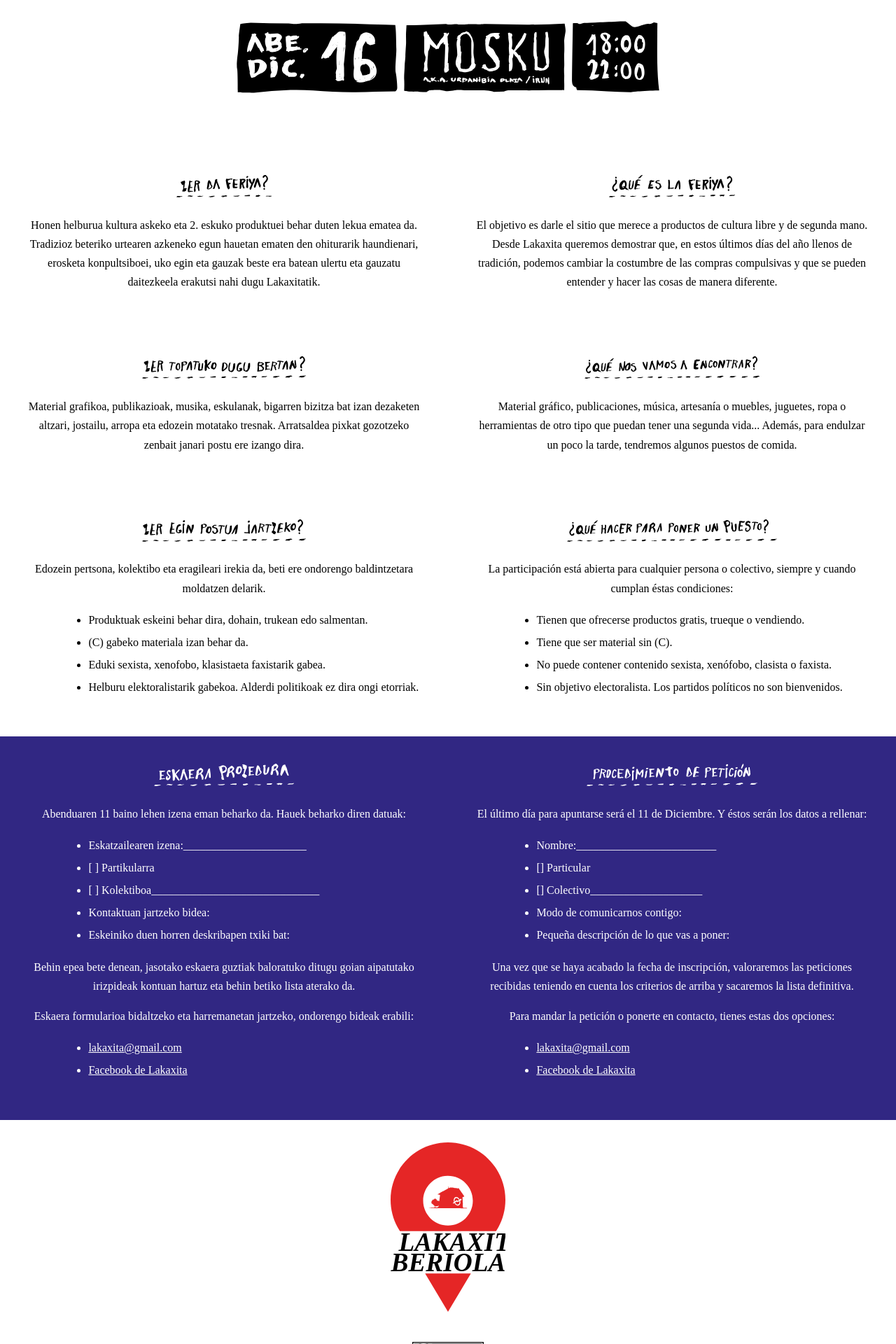
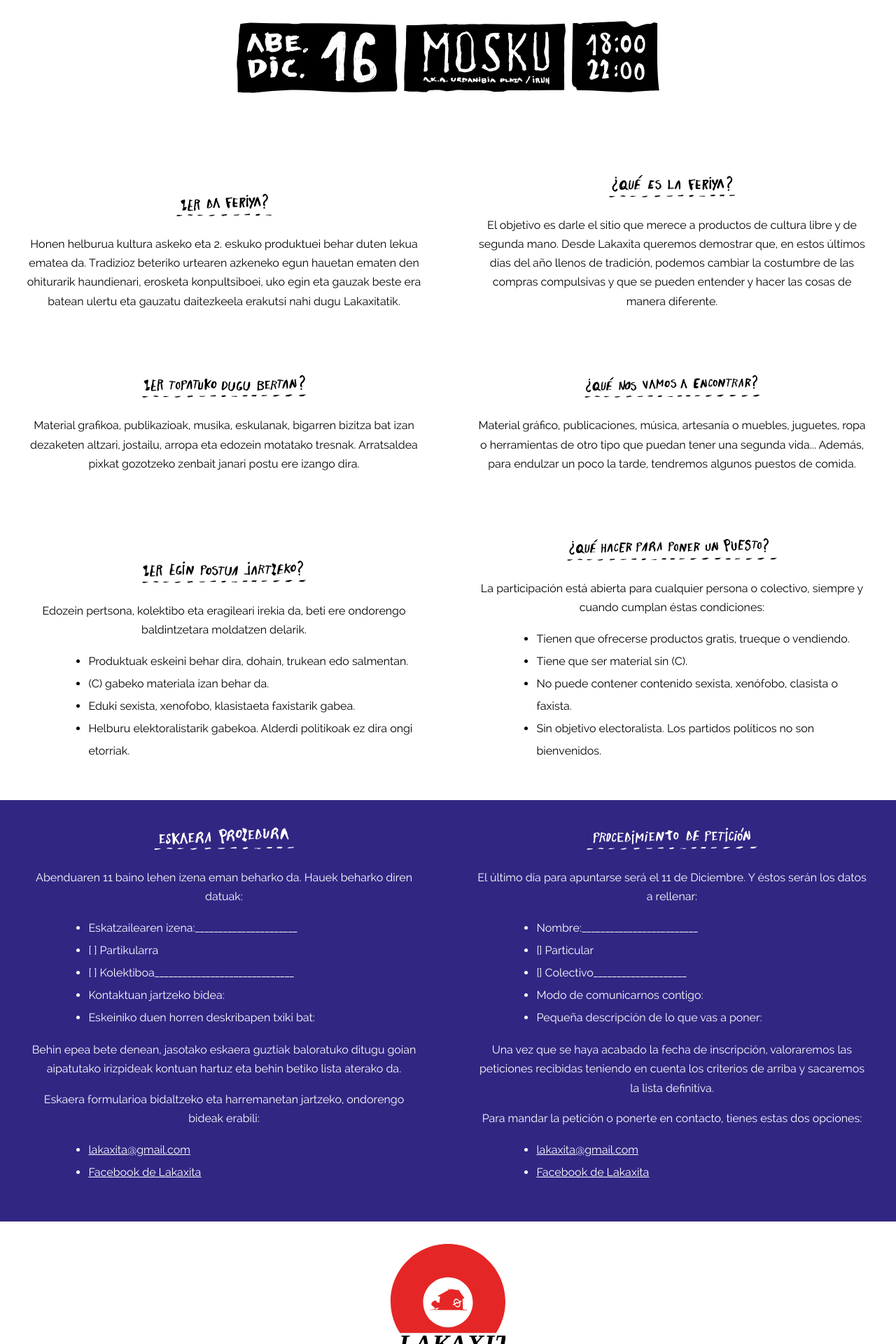
Before and after one commit to lakaxita/feriya, a Jekyll site: the page built from index.html, in a window 1280 px wide. Shown: the part 1124-3044 px from the top of the page at 70% size. Built offline with Jekyll 4.4.1, drawn with Linux system fonts in a browser that asks for light colours; some web fonts are replaced.

Commit message:
Fixed bug with the font

```diff
--- a/_sass/base.sass
+++ b/_sass/base.sass
@@ -14,4 +14,4 @@
 
 @font-face
   font-family: "Raleway"
-  src: url(../fonts/Raleway/Raleway-Regular.ttf)
+  src: url(../fonts/Raleway-Regular.ttf)
```
Also changed, not shown: images/favicon.ico (added).
